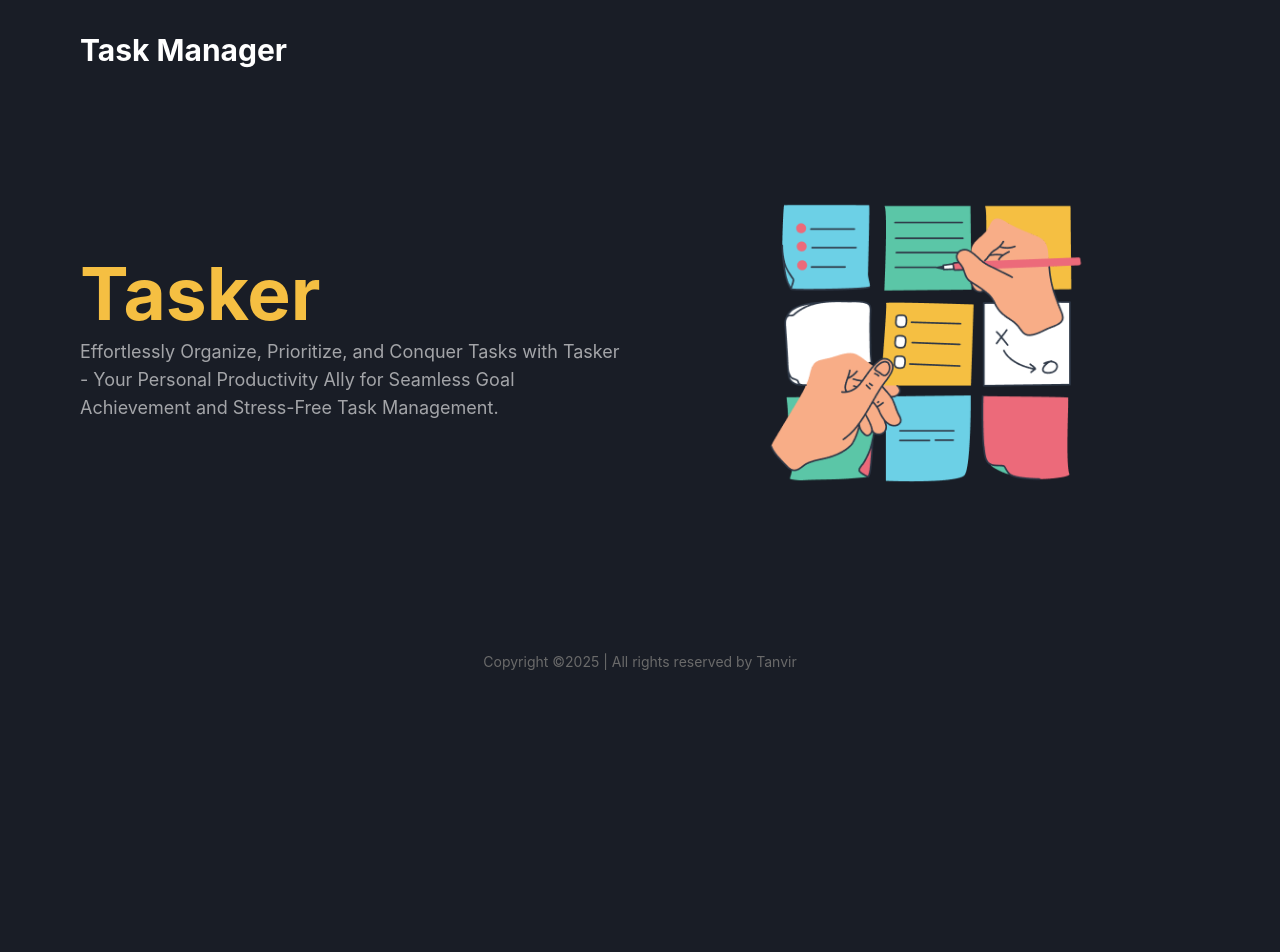
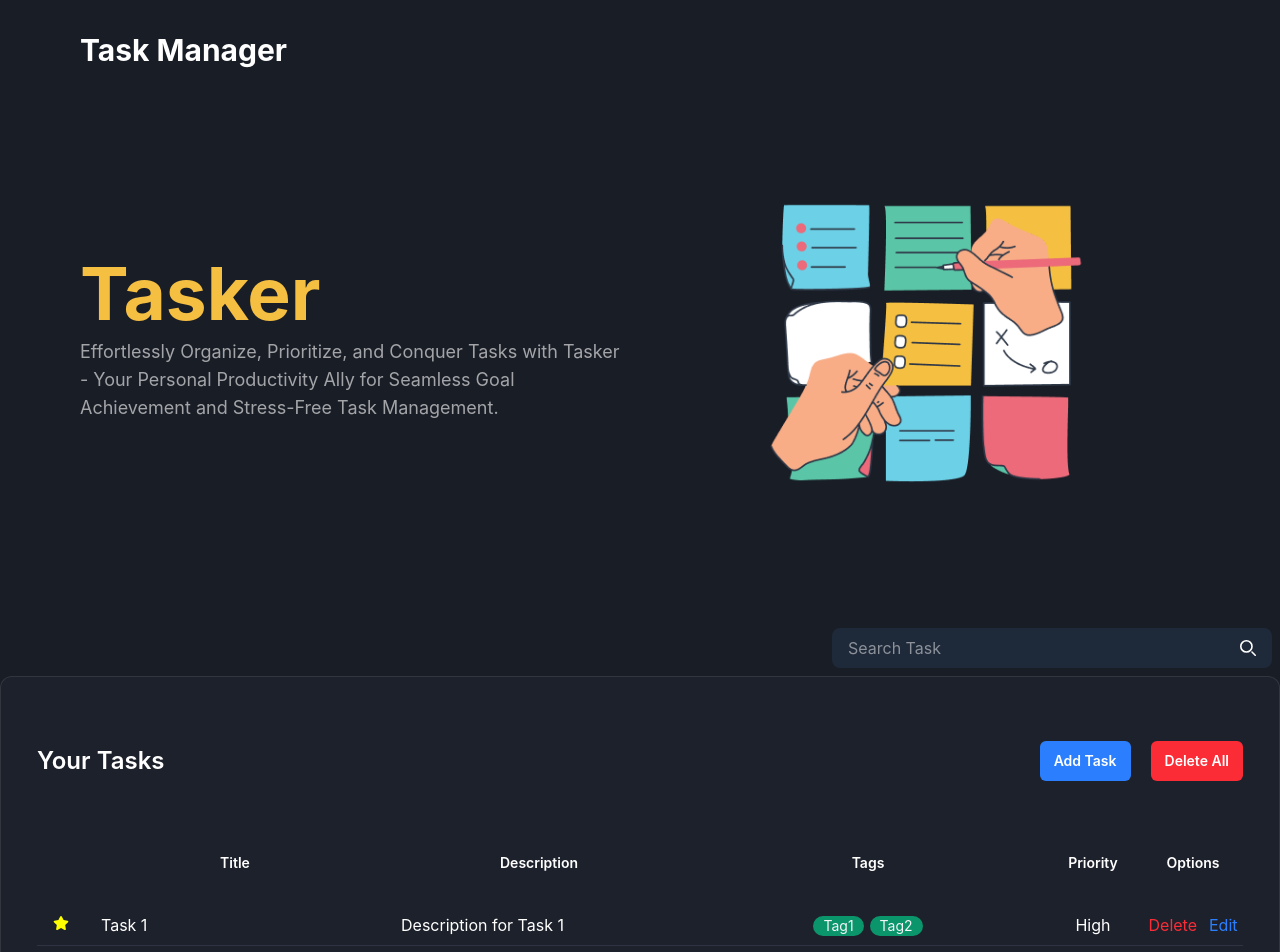
Before and after one commit to mitanvir05/task-manager, a React (Vite) app: page / in a window 1280 px wide. Shown: the top 952 px of the page. Before the commit the page ends 800 px from the top, so only its background shows below. Built offline with nearby package versions, Linux system fonts and the light colour scheme.

Commit message:
add task functionality added

```diff
--- a/package.json
+++ b/package.json
@@ -13,6 +13,7 @@
     "@tailwindcss/vite": "^4.1.7",
     "react": "^19.1.0",
     "react-dom": "^19.1.0",
+    "react-icons": "^5.5.0",
     "tailwindcss": "^4.1.7"
   },
   "devDependencies": {
--- a/src/App.jsx
+++ b/src/App.jsx
@@ -1,13 +1,17 @@
 import Footer from "./Footer";
 import Header from "./Header";
 import HeroSection from "./HeroSection";
+import TaskBoard from "./task/TaskBoard";
 
 function App() {
   return (
     <>
-      <Header/>
-      <HeroSection/>
-      <Footer/>
+      <Header />
+      <div className="flex flex-col justify-center items-center">
+        <HeroSection />
+        <TaskBoard />
+      </div>
+      <Footer />
     </>
   );
 }
--- /dev/null
+++ b/src/task/AddTaskModal.jsx
@@ -0,0 +1,100 @@
+import React, { useState } from "react";
+
+const AddTaskModal = ({onSave}) => {
+  const [task, setTask] = useState({
+    id: crypto.randomUUID(),
+    title: "",
+    description: "",
+    tags: [],
+    priority: "",
+    isFavourite: false,
+  });
+  const handleChange = (e) => {
+    const name = e.target.name;
+    let value = e.target.value;
+    if (name === "tags") {
+      value = value.split(",");
+    }
+    setTask({
+      ...task,
+      [name]: value,
+    });
+  };
+  return (
+    <>
+      <div className="bg-black opacity-55 h-full w-full z-10 absolute top-0 left-0"></div>
+      <form className="mx-auto my-10 w-full max-w-[740px] rounded-xl border border-[#FEFBFB]/[36%] bg-[#191D26] p-9 max-md:px-4 lg:my-20 lg:p-11 z-10 absolute top-1/5 left-1/3">
+        <h2 className="mb-9 text-center text-2xl font-bold text-white lg:mb-11 lg:text-[28px]">
+          Add New Task
+        </h2>
+
+        <div className="space-y-9 text-white lg:space-y-10">
+          <div className="space-y-2 lg:space-y-3">
+            <label htmlFor="title">Title</label>
+            <input
+              className="block w-full rounded-md bg-[#2D323F] px-3 py-2.5"
+              type="text"
+              name="title"
+              id="title"
+              value={task.title}
+              onChange={handleChange}
+              required
+            />
+          </div>
+          <div className="space-y-2 lg:space-y-3">
+            <label htmlFor="description">Description</label>
+            <textarea
+              className="block min-h-[120px] w-full rounded-md bg-[#2D323F] px-3 py-2.5 lg:min-h-[180px]"
+              type="text"
+              name="description"
+              id="description"
+              value={task.description}
+              onChange={handleChange}
+              required
+            ></textarea>
+          </div>
+          <div className="grid-cols-2 gap-x-4 max-md:space-y-9 md:grid lg:gap-x-10 xl:gap-x-20">
+            <div className="space-y-2 lg:space-y-3">
+              <label htmlFor="tags">Tags</label>
+              <input
+                className="block w-full rounded-md bg-[#2D323F] px-3 py-2.5"
+                type="text"
+                name="tags"
+                id="tags"
+                value={task.tags}
+                onChange={handleChange}
+                required
+              />
+            </div>
+            <div className="space-y-2 lg:space-y-3">
+              <label htmlFor="priority">Priority</label>
+              <select
+                className="block w-full cursor-pointer rounded-md bg-[#2D323F] px-3 py-2.5"
+                name="priority"
+                id="priority"
+                value={task.priority}
+                onChange={handleChange}
+                required
+              >
+                <option value="">Select Priority</option>
+                <option value="Low">Low</option>
+                <option value="Medium">Medium</option>
+                <option value="High">High</option>
+              </select>
+            </div>
+          </div>
+        </div>
+        <div className="mt-16 flex justify-center lg:mt-20">
+          <button
+            type="submit"
+            className="rounded bg-blue-600 px-4 py-2 text-white transition-all hover:opacity-80"
+          onClick={()=>onSave(task)}>
+            Create new Task
+          </button>
+        </div>
+      </form>
+    </>
+  );
+};
+
+export default AddTaskModal;
--- /dev/null
+++ b/src/task/SearchTask.jsx
@@ -0,0 +1,42 @@
+import React from "react";
+
+const SearchTask = () => {
+  return (
+    <form>
+      <div className="flex">
+        <div className="relative overflow-hidden rounded-lg text-gray-50 md:min-w-[380px] lg:min-w-[440px]">
+          <input
+            type="search"
+            id="search-dropdown"
+            className="z-20 block w-full bg-gray-800 px-4 py-2 pr-10 focus:outline-none"
+            placeholder="Search Task"
+            required
+          />
+          <button
+            type="submit"
+            className="absolute right-2 top-0 h-full rounded-e-lg text-white md:right-4"
+          >
+            <svg
+              className="h-4 w-4"
+              aria-hidden="true"
+              xmlns="http://www.w3.org/2000/svg"
+              fill="none"
+              viewBox="0 0 20 20"
+            >
+              <path
+                stroke="currentColor"
+                stroke-linecap="round"
+                stroke-linejoin="round"
+                stroke-width="2"
+                d="m19 19-4-4m0-7A7 7 0 1 1 1 8a7 7 0 0 1 14 0Z"
+              />
+            </svg>
+            <span className="sr-only">Search</span>
+          </button>
+        </div>
+      </div>
+    </form>
+  );
+};
+
+export default SearchTask;
--- /dev/null
+++ b/src/task/TaskAction.jsx
@@ -0,0 +1,20 @@
+import React from "react";
+
+const TaskAction = ({onAddClick}) => {
+  return (
+    <div className="mb-14 items-center justify-between sm:flex">
+      <h2 className="text-2xl font-semibold max-sm:mb-4">Your Tasks</h2>
+      <div className="flex items-center space-x-5">
+        <button className="rounded-md bg-blue-500 px-3.5 py-2.5 text-sm font-semibold"
+        onClick={onAddClick}>
+          Add Task
+        </button>
+        <button className="rounded-md bg-red-500 px-3.5 py-2.5 text-sm font-semibold">
+          Delete All
+        </button>
+      </div>
+    </div>
+  );
+};
+
+export default TaskAction;
--- /dev/null
+++ b/src/task/TaskBoard.jsx
@@ -0,0 +1,40 @@
+import React, { useState } from "react";
+import SearchTask from "./SearchTask";
+import TaskAction from "./TaskAction";
+import TaskList from "./TaskList";
+import AddTaskModal from "./AddTaskModal";
+
+const TaskBoard = () => {
+  const defaultTask = {
+    id: crypto.randomUUID(),
+    title: "Task 1",
+    description: "Description for Task 1",
+    tags: ["tag1", "tag2"],
+    priority: "High",
+    isFavorite: true,
+  };
+  const [tasks, setTasks] = useState([defaultTask]);
+  const [isModalOpen, setIsModalOpen] = useState(false);
+  function handleAddTask(newTask) {
+    setTasks([...tasks, newTask]);
+
+    setIsModalOpen(false);
+  }
+  return (
+    <section className="mb-20" id="tasks">
+      {isModalOpen && <AddTaskModal onSave={handleAddTask} />}
+      <div className="container">
+        <div className="p-2 flex justify-end">
+          <SearchTask />
+        </div>
+
+        <div className="rounded-xl border border-[rgba(206,206,206,0.12)] bg-[#1D212B] px-6 py-8 md:px-9 md:py-16">
+          <TaskAction onAddClick={() => setIsModalOpen(true)} />
+          <TaskList tasks={tasks} />
+        </div>
+      </div>
+    </section>
+  );
+};
+
+export default TaskBoard;
--- /dev/null
+++ b/src/task/TaskList.jsx
@@ -0,0 +1,76 @@
+import React from "react";
+import { FaStar } from "react-icons/fa6";
+
+const TaskList = ({ tasks }) => {
+  return (
+    <div className="overflow-auto">
+      <table className="table-fixed overflow-auto xl:w-full">
+        <thead>
+          <tr>
+            <th className="p-4 pb-8 text-sm font-semibold capitalize w-[48px]"></th>
+            <th className="p-4 pb-8 text-sm font-semibold capitalize w-[300px]">
+              {" "}
+              Title{" "}
+            </th>
+            <th className="p-4 pb-8 text-sm font-semibold capitalize w-full">
+              {" "}
+              Description{" "}
+            </th>
+            <th className="p-4 pb-8 text-sm font-semibold capitalize md:w-[350px]">
+              {" "}
+              Tags{" "}
+            </th>
+            <th className="p-4 pb-8 text-sm font-semibold capitalize md:w-[100px]">
+              {" "}
+              Priority{" "}
+            </th>
+            <th className="p-4 pb-8 text-sm font-semibold capitalize md:w-[100px]">
+              {" "}
+              Options{" "}
+            </th>
+          </tr>
+        </thead>
+        <tbody>
+          {tasks.map((task) => (
+            <tr
+              key={task.id}
+              className="border-b border-[#2E3443] [&>td]:align-baseline [&>td]:px-4 [&>td]:py-2"
+            >
+              <td>
+                {task.isFavorite ? (
+                  <FaStar color="yellow" />
+                ) : (
+                  <FaStar color="gray" />
+                )}
+              </td>
+              <td>{task.title}</td>
+              <td>
+                <div>{task.description}</div>
+              </td>
+              <td>
+                <ul className="flex justify-center gap-1.5 flex-wrap">
+                  {task.tags.map((tag) => (
+                    <li key={tag}>
+                      <span className="inline-block h-5 whitespace-nowrap rounded-[45px] bg-[#00D991A1] px-2.5 text-sm capitalize text-[#F4F5F6]">
+                        {tag}
+                      </span>
+                    </li>
+                  ))}
+                </ul>
+              </td>
+              <td className="text-center">{task.priority}</td>
+              <td>
+                <div className="flex items-center justify-center space-x-3">
+                  <button className="text-red-500">Delete</button>
+                  <button className="text-blue-500">Edit</button>
+                </div>
+              </td>
+            </tr>
+          ))}
+        </tbody>
+      </table>
+    </div>
+  );
+};
+
+export default TaskList;
```
Also changed, not shown: 1 other file (tests, documents, lock files or other folders).
